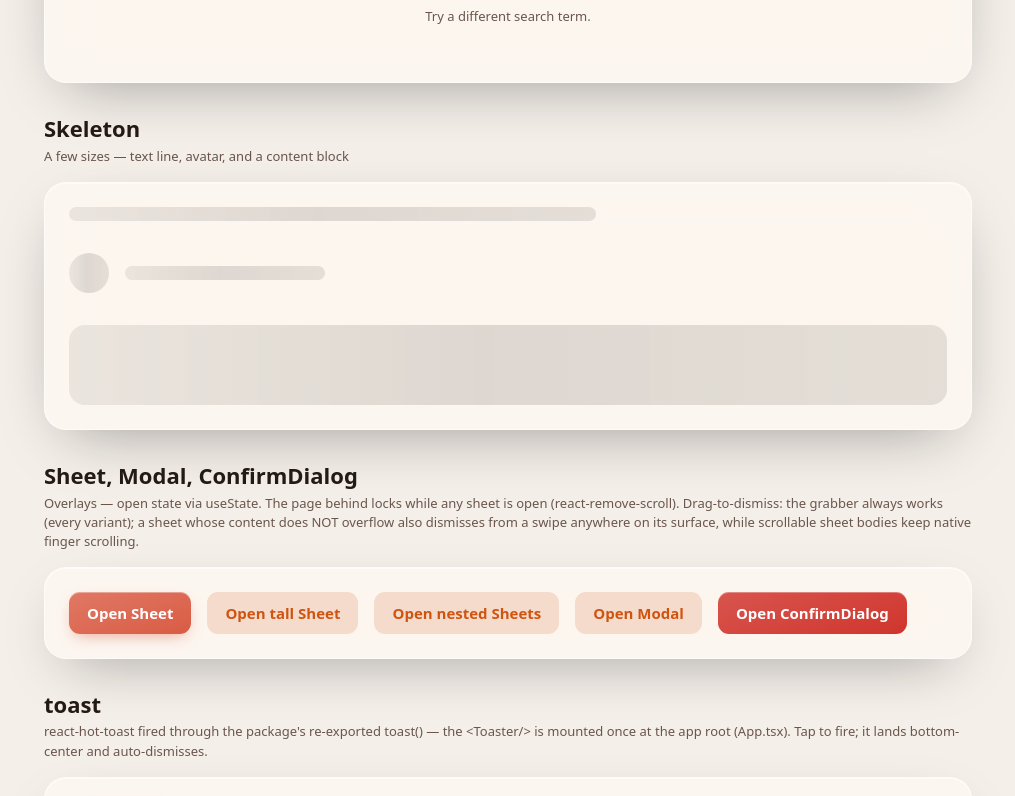
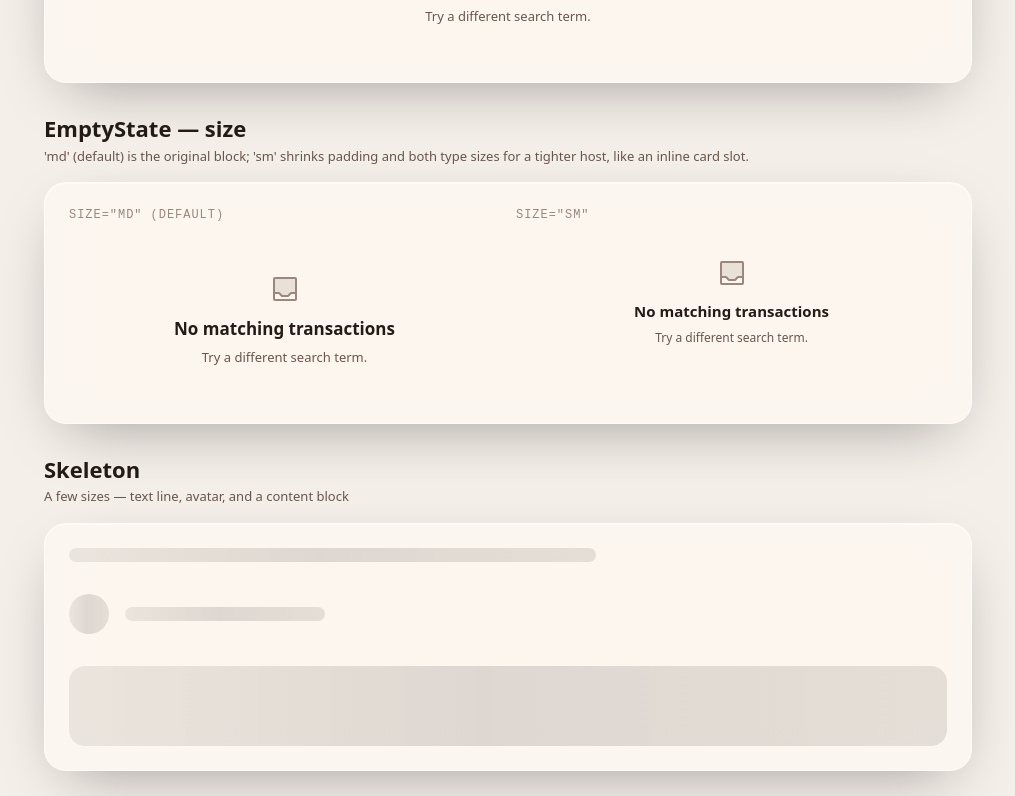
Before and after one commit to satriotsubasa/satrio-glass-design, a React (Vite) app: page / in a window 1280 px wide. Shown: the part 8748-9544 px from the top of the page, without its empty margins (132-1147 px from the left). Built offline with nearby package versions, Linux system fonts and the light colour scheme.

Commit message:
Add EmptyState size variant

```diff
--- a/src/components/ui/EmptyState.module.css
+++ b/src/components/ui/EmptyState.module.css
@@ -3,3 +3,6 @@
 .title { font-size: var(--fs-headline); line-height: var(--lh-headline); font-weight: 600; margin: 0; }
 .desc { font-size: var(--fs-callout); color: var(--label-2); margin: 0; max-width: 40ch; }
 .action { margin-top: 8px; }
+.compact { padding: var(--space-2); }
+.compact .title { font-size: var(--fs-body); }
+.compact .desc { font-size: var(--fs-caption); }
--- a/src/components/ui/EmptyState.tsx
+++ b/src/components/ui/EmptyState.tsx
@@ -1,8 +1,15 @@
 import styles from './EmptyState.module.css'
-export interface EmptyStateProps { icon?: React.ReactNode; title: string; description?: string; action?: React.ReactNode }
-export function EmptyState({ icon, title, description, action }: EmptyStateProps) {
+export interface EmptyStateProps {
+  icon?: React.ReactNode; title: string; description?: string; action?: React.ReactNode
+  // 'md' (default) is the original padding/type-size behaviour, unchanged. 'sm' shrinks the whole
+  // block for a tighter host (e.g. an inline card slot) — less padding, a body-size title, a
+  // caption-size description.
+  size?: 'md' | 'sm'
+}
+export function EmptyState({ icon, title, description, action, size = 'md' }: EmptyStateProps) {
+  const rootCls = size === 'sm' ? `${styles.empty} ${styles.compact}` : styles.empty
   return (
-    <div className={styles.empty}>
+    <div className={rootCls}>
       {icon && <div className={styles.icon}>{icon}</div>}
       <p className={styles.title}>{title}</p>
       {description && <p className={styles.desc}>{description}</p>}
--- a/src/docs/Gallery.tsx
+++ b/src/docs/Gallery.tsx
@@ -913,6 +913,31 @@ export function Gallery({ animations, onAnimationsChange }: GalleryProps) {
         </div>
       </Section>
 
+      <Section
+        title="EmptyState — size"
+        subheading="'md' (default) is the original block; 'sm' shrinks padding and both type sizes for a tighter host, like an inline card slot."
+      >
+        <div className={styles.grid}>
+          <div className={styles.col}>
+            <span className={styles.tag}>size=&quot;md&quot; (default)</span>
+            <EmptyState
+              icon={<Tray size={32} />}
+              title="No matching transactions"
+              description="Try a different search term."
+            />
+          </div>
+          <div className={styles.col}>
+            <span className={styles.tag}>size=&quot;sm&quot;</span>
+            <EmptyState
+              icon={<Tray size={32} />}
+              title="No matching transactions"
+              description="Try a different search term."
+              size="sm"
+            />
+          </div>
+        </div>
+      </Section>
+
       <Section title="Skeleton" subheading="A few sizes — text line, avatar, and a content block">
         <div className={styles.col}>
           <div className={styles.row}><Skeleton width="60%" height="14px" /></div>
```
Also changed, not shown: 2 other files (tests, documents, lock files or other folders).
